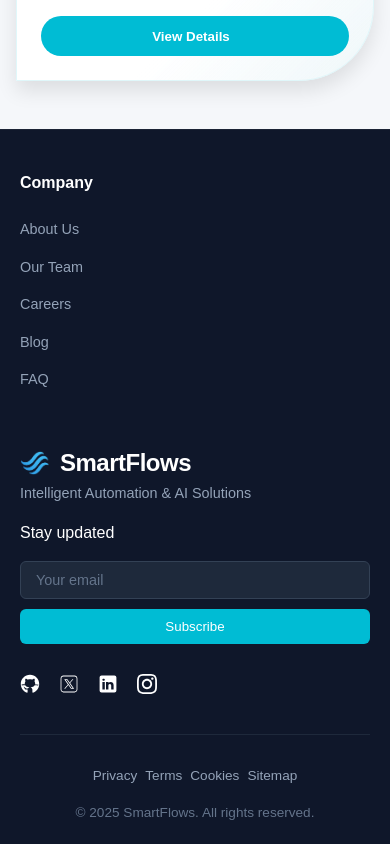
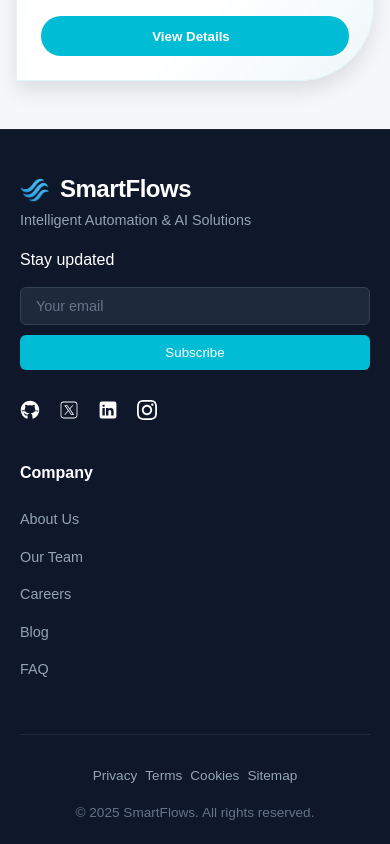
Before and after one commit to Shauryaraje7/SMART-FLOWS, a React (Vite) app: page /courses in a window 390 px wide. Shown: the part 8123-8967 px from the top of the page. Built offline with nearby package versions, Linux system fonts and the light colour scheme.

Commit message:
version 6.0.4

```diff
--- a/src/components/styles/FooterSection.css
+++ b/src/components/styles/FooterSection.css
@@ -267,7 +267,7 @@
 
 @media (max-width: 768px) {
   .footer-main {
-    flex-direction: column;
+  flex-direction: column-reverse;
     gap: 40px;
   }
 
@@ -307,6 +307,7 @@
   }
 
   .footer-main {
+    flex-direction: column-reverse;
     margin-bottom: 40px;
   }
 
```
